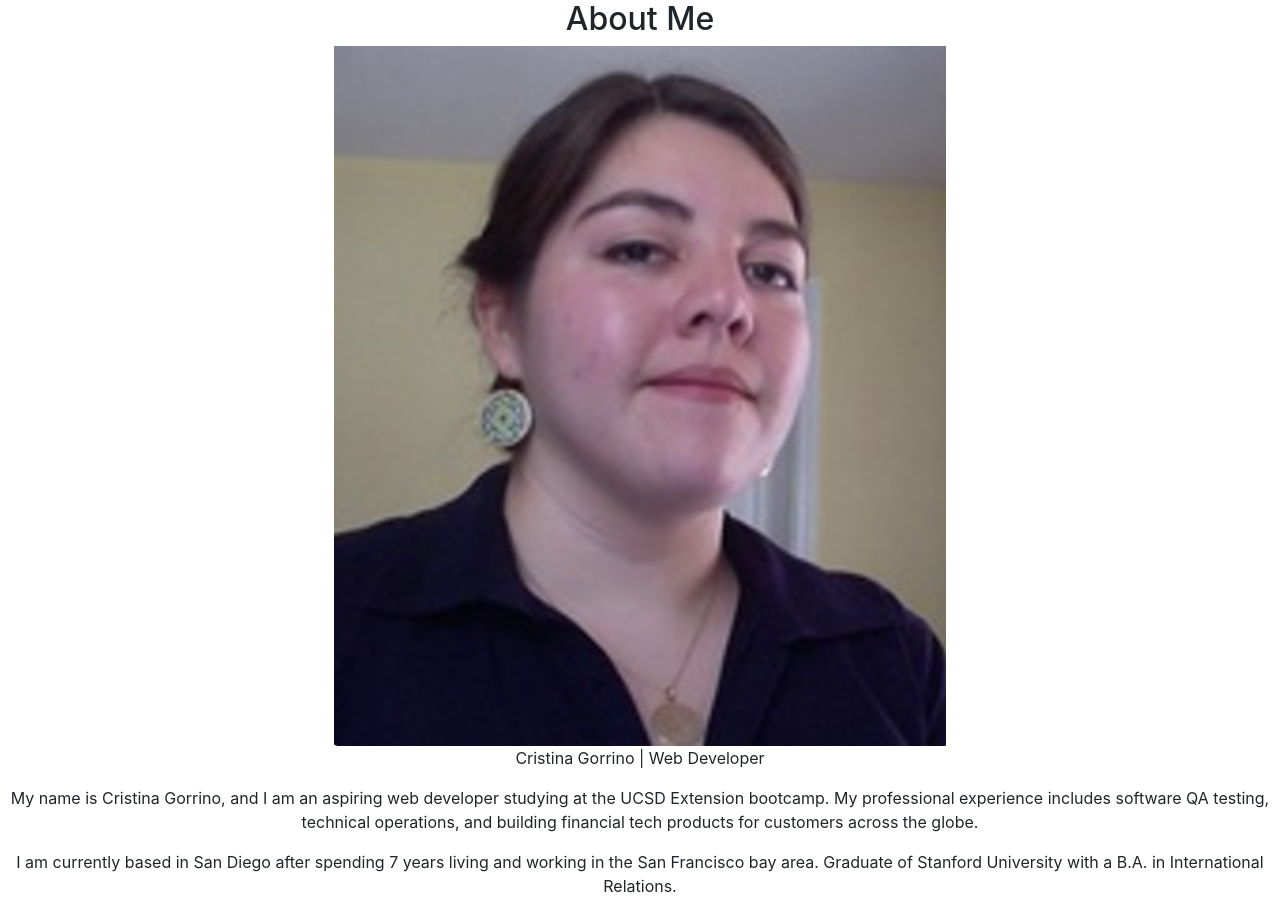
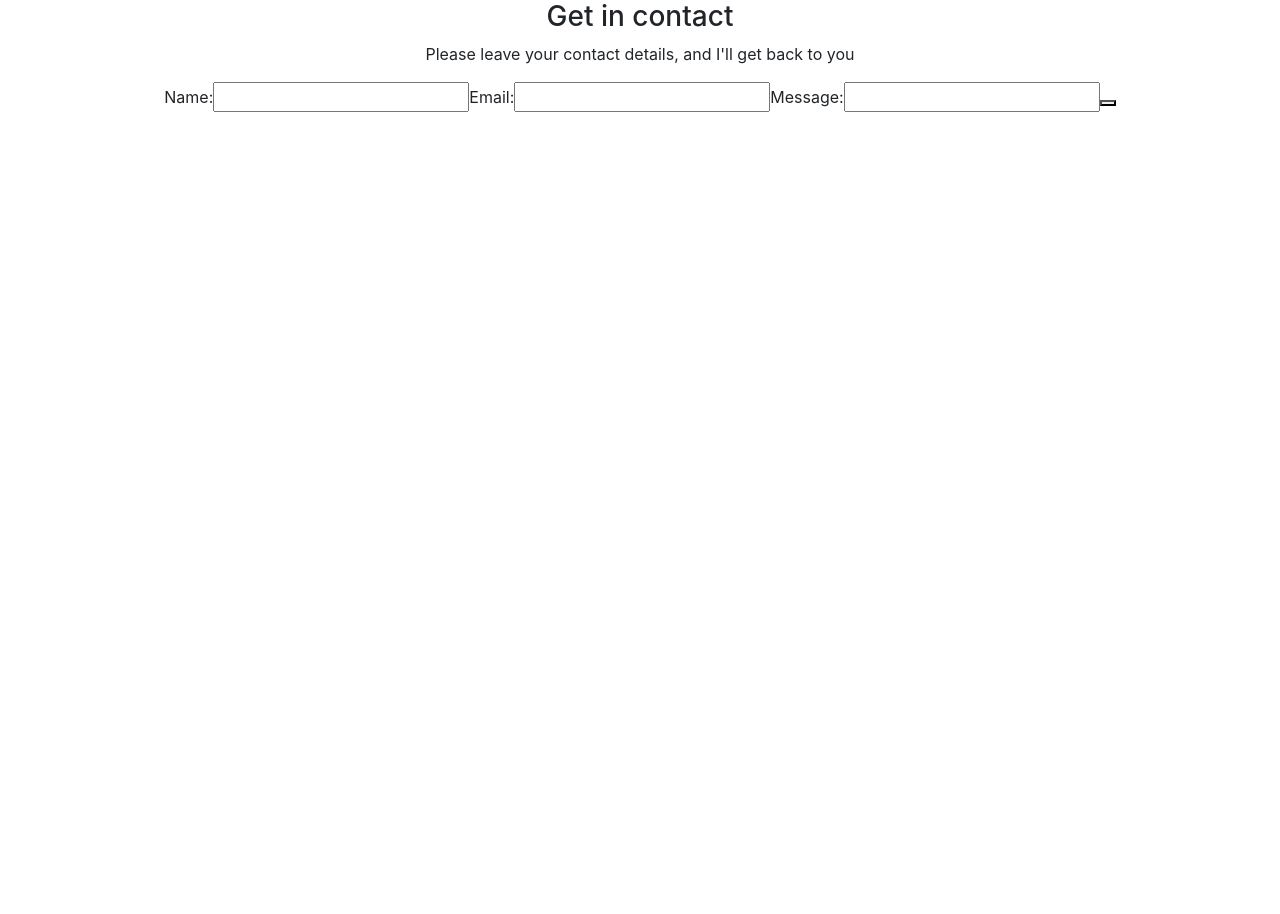
Before and after one commit to cristina-gorrino/professional-portfolio-react, a React (Create React App) app: page / in a window 1280 px wide. After the commit the page ends 800 px from the top, so only its background shows below. Built offline with nearby package versions, Linux system fonts and the light colour scheme.

Commit message:
Creating contact form

```diff
--- a/src/MainContainer.js
+++ b/src/MainContainer.js
@@ -4,23 +4,24 @@ import Header from './components/Header';
 import Project from './components/Project';
 import Footer from './components/Footer';
 import About from './components/pages/About';
+import Contact from './components/pages/Contact'
 
 export default function MainContainer() {
     const [currentPage, setCurrentPage] = useState('Home');
-    return <About />
+    return <Contact />
     // About Me, Portfolio, Contact, Resume
     // This method is checking to see what the value of `currentPage` is. Depending on the value of currentPage, we return the corresponding component to render.
     // const renderPage = () => {
-    //   if (currentPage === 'Home') {
-    //     return <Home />;
-    //   }
     //   if (currentPage === 'About') {
     //     return <About />;
     //   }
-    //   if (currentPage === 'Blog') {
-    //     return <Blog />;
+    //   if (currentPage === 'Portfolio') {
+    //     return <Portfolio />;
     //   }
-    //   return <Contact />;
+    //   if (currentPage === 'Contact') {
+    //     return <Contact />;
+    //   }
+    //   return <Resume />;
     // };
 
     const handlePageChange = (page) => setCurrentPage(page);
--- /dev/null
+++ b/src/components/pages/Contact.js
@@ -0,0 +1,19 @@
+import React from 'react';
+
+export default function Contact() {
+    return (
+        <div>
+            <h3>Get in contact</h3>
+            <p>Please leave your contact details, and I'll get back to you</p>
+            <form>
+                <label for="conactName">Name:</label>
+                <input type="text" id="contactName" name="contactName" required></input>
+                <label for="contactEmail">Email:</label>
+                <input type="email" id="contactEmail" name="contactEmail" required></input>
+                <label for="message">Message:</label>
+                <input type="textArea" id="message" name="message"></input>
+                <button type="button" value="Submit"></button>
+            </form>
+        </div>
+    )
+}
```
